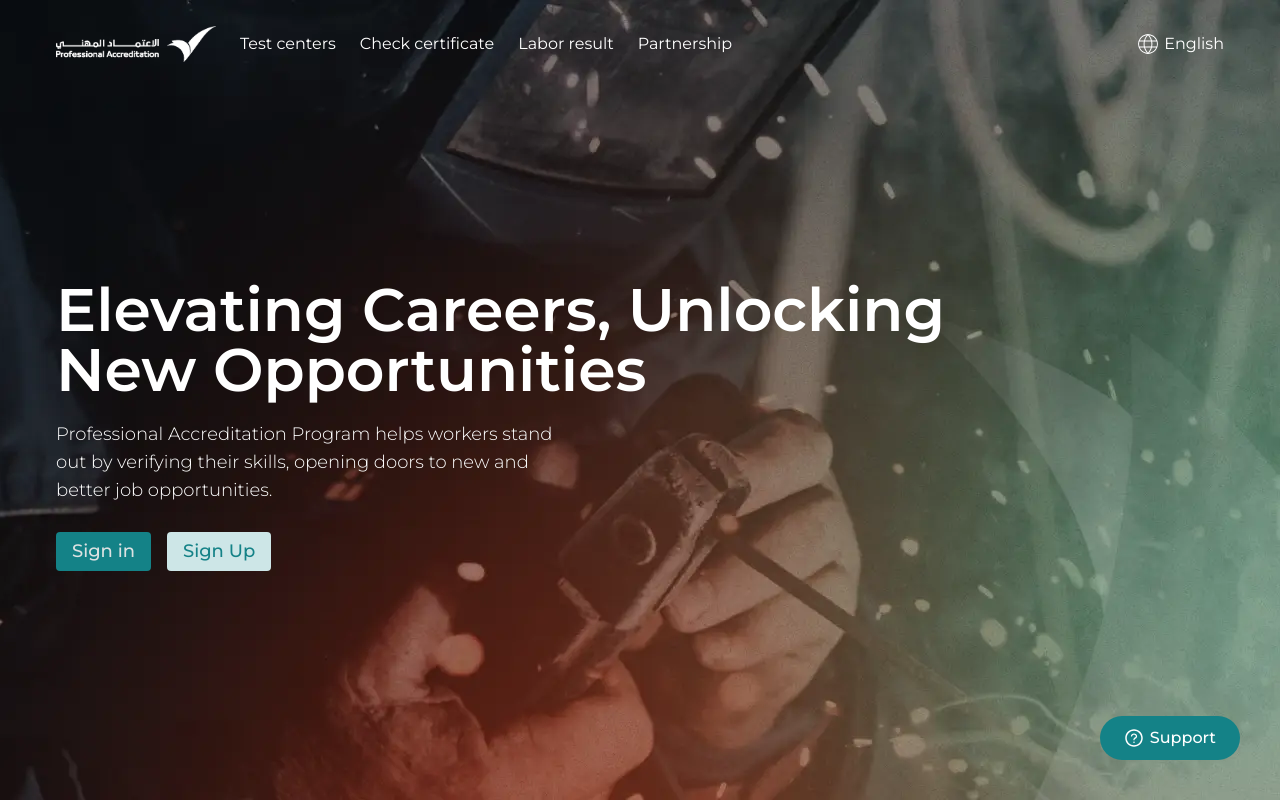
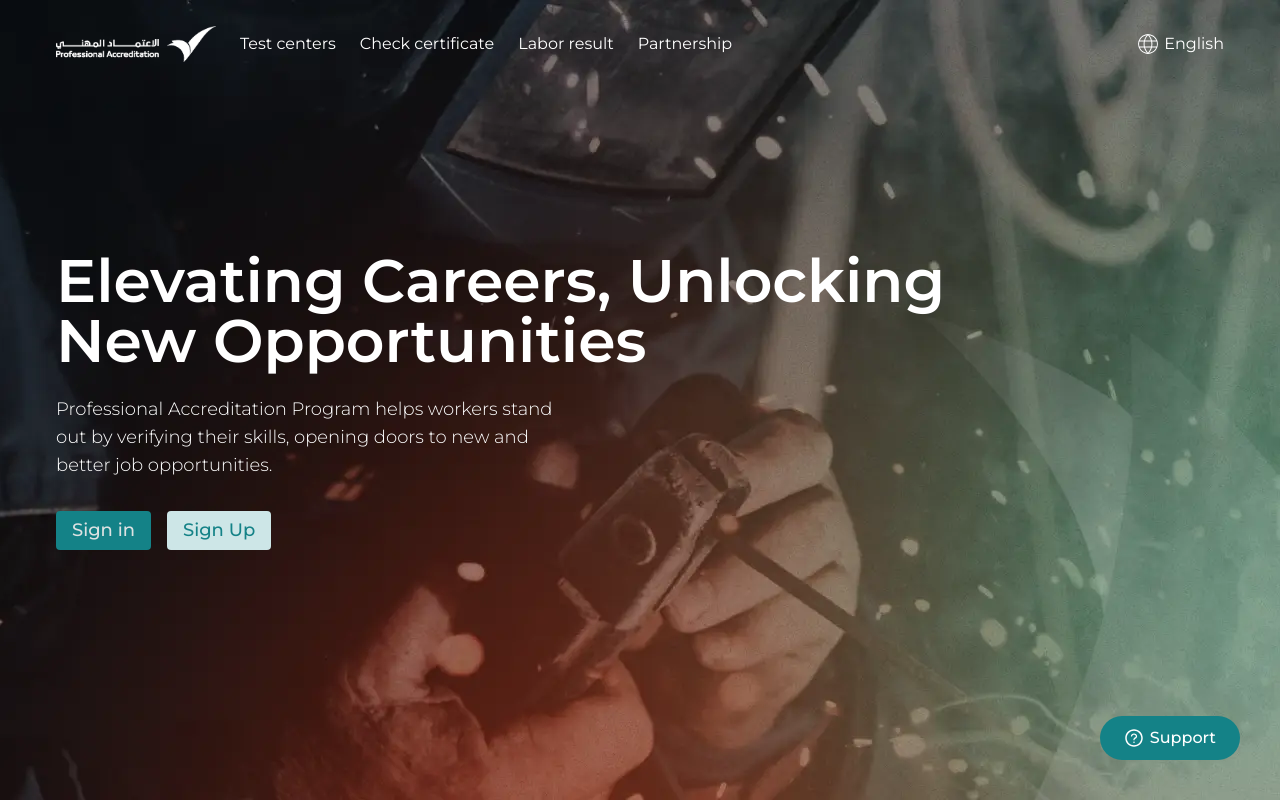
Before and after one commit to karmakarCoder/PACC, a React (Vite) app: page / in a window 1280 px wide. Shown: the top 802 px of the page. Built offline with nearby package versions, Linux system fonts and the light colour scheme.

Commit message:
modified

```diff
--- /dev/null
+++ b/src/App.jsx
@@ -0,0 +1,20 @@
+import { RouterProvider } from "react-router-dom";
+import { router } from "./router/router";
+import { useEffect, useState } from "react";
+import Preloader from "./components/Preloader";
+
+export default function App() {
+  const [loading, setLoading] = useState(true);
+
+  useEffect(() => {
+    const timer = setTimeout(() => setLoading(false), 3000);
+    return () => clearTimeout(timer);
+  }, []);
+
+  if (loading) return <Preloader />;
+  return (
+    <div>
+      <RouterProvider router={router} />
+    </div>
+  );
+}
--- a/src/common/CertificateModal.jsx
+++ b/src/common/CertificateModal.jsx
@@ -47,7 +47,7 @@ export default function CertificateModal({ isOpen, onClose, onVerify }) {
   return (
     <div
       onClick={onClose}
-      className="fixed left-0 top-0 w-full h-full flex-col bg-black/40 flex items-center z-[555] p-4"
+      className="fixed left-0 top-0 w-full h-full flex-col bg-black/40 flex items-center justify-center md:justify-start z-[555] p-4"
     >
       <div
         onClick={(e) => e.stopPropagation()}
--- a/src/common/ResultModal.jsx
+++ b/src/common/ResultModal.jsx
@@ -31,7 +31,7 @@ export default function ResultModal({ isOpen, onClose, onVerify }) {
   return (
     <div
       onClick={onClose}
-      className="fixed top-0 left-0 w-full h-full bg-black/40 flex items-center  flex-col z-[555] p-4"
+      className="fixed top-0 left-0 w-full h-full bg-black/40 flex items-center  flex-col justify-center md:justify-start z-[555] p-4"
     >
       <div
         onClick={(e) => e.stopPropagation()}
--- a/src/components/HomeComponent/Hero.jsx
+++ b/src/components/HomeComponent/Hero.jsx
@@ -4,15 +4,15 @@ import Container from "../../common/Container";
 export default function Hero() {
   return (
     <div
-      className="w-full lg:h-screen bg-center bg-cover bg-no-repeat pb-48 lg:pb-0 pt-48 lg:pt-70"
+      className="w-full min-h-screen bg-center bg-cover bg-no-repeat  flex-auto items-center flex"
       style={{ backgroundImage: `url(${bg1})` }}
     >
-      <Container>
-        <div className="">
+      <div className="max-w-[1200px] w-full mx-auto px-4 2xl:px-0">
+        <div>
           <h1 className="text-2xl lg:text-6xl font-semibold text-white max-w-[300px] md:max-w-[900px] w-full">
             Elevating Careers, Unlocking New Opportunities
           </h1>
-          <p className="text-lg font-light max-w-[500px] w-full text-white mt-5 mb-7">
+          <p className="text-sm md:text-lg font-light max-w-[500px] w-full text-white mt-6 mb-8">
             Professional Accreditation Program helps workers stand out by
             verifying their skills, opening doors to new and better job
             opportunities.
@@ -33,7 +33,7 @@ export default function Hero() {
             </a>
           </div>
         </div>
-      </Container>
+      </div>
     </div>
   );
 }
--- /dev/null
+++ b/src/components/Preloader.jsx
@@ -0,0 +1,7 @@
+export default function Preloader() {
+  return (
+    <div className="fixed inset-0 flex flex-col items-center justify-center bg-white z-[9999]">
+      <div className="size-28 border-[14px] border-[#148287] border-t-transparent rounded-full animate-spin"></div>
+    </div>
+  );
+}
--- a/src/main.jsx
+++ b/src/main.jsx
@@ -1,11 +1,10 @@
 import { StrictMode } from "react";
 import { createRoot } from "react-dom/client";
 import "./index.css";
-import { RouterProvider } from "react-router-dom";
-import { router } from "./router/router.jsx";
+import App from "./App.jsx";
 
 createRoot(document.getElementById("root")).render(
   <StrictMode>
-    <RouterProvider router={router} />
+    <App />
   </StrictMode>
 );
```
